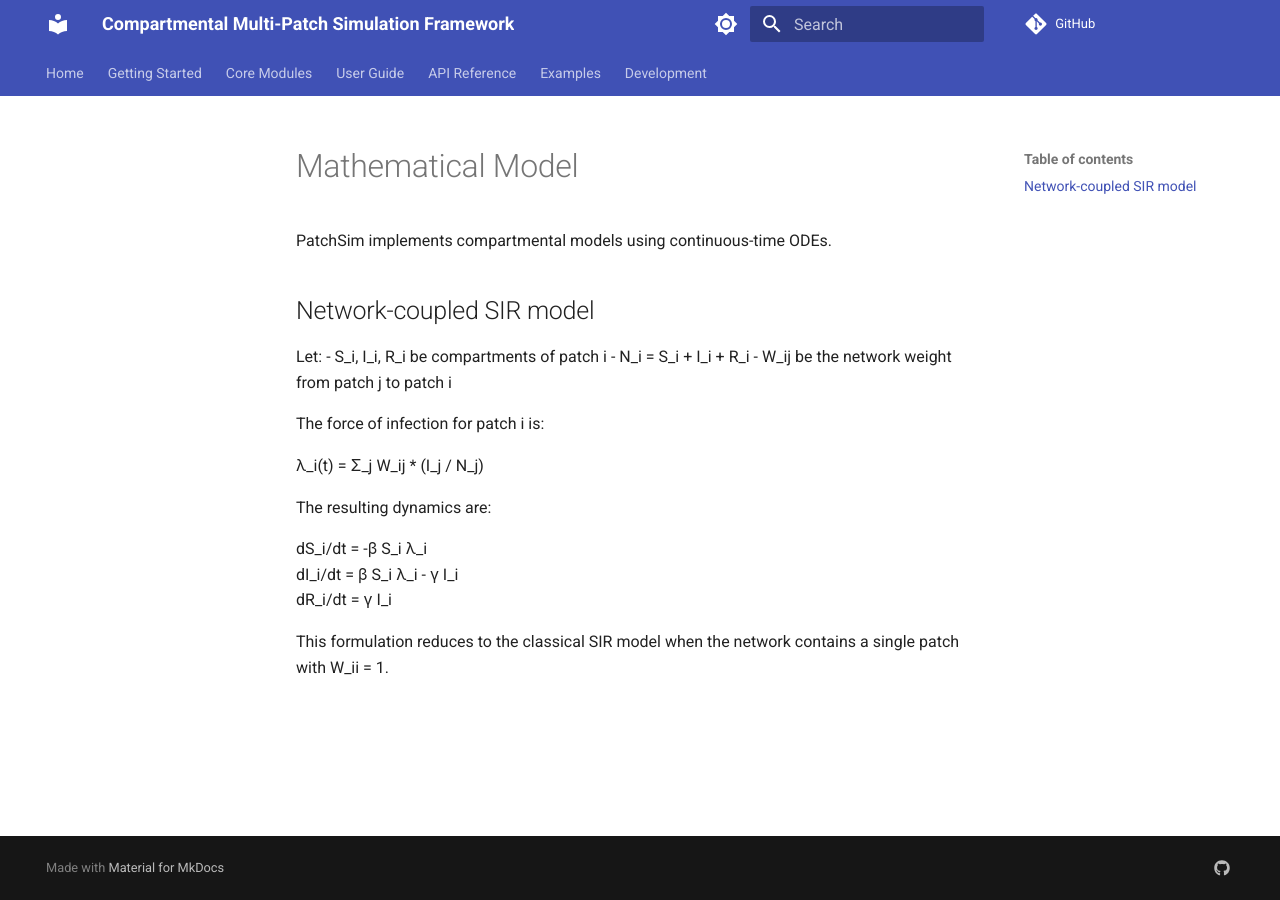
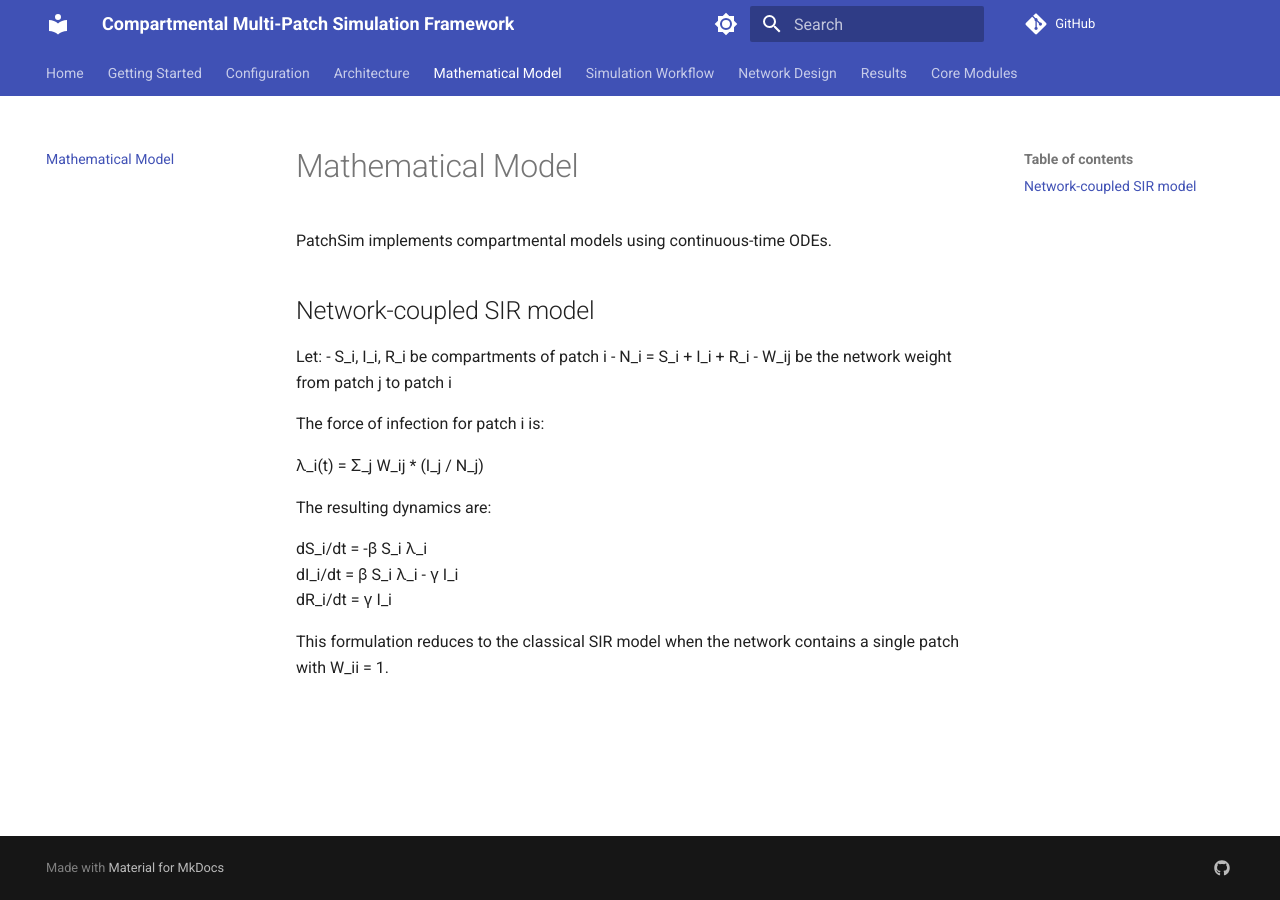
Before and after one commit to dsih-artpark/patchsim, an MkDocs documentation site: the page built from docs/mathematical-model.md, in a window 1280 px wide. Built offline with MkDocs 1.6.1 and Material for MkDocs 9.7.7, drawn with Linux system fonts in a browser that asks for light colours; comment, search, counter and statistics services are not loaded.

Commit message:
updated docs

```diff
--- a/mkdocs.yml
+++ b/mkdocs.yml
@@ -1,6 +1,6 @@
 
 site_name: Compartmental Multi-Patch Simulation Framework
-site_description: Documentation for modular metapopulation simulation framework for multi-disease epidemiological modelling.
+site_description: Documentation for a modular metapopulation simulation framework for multi-disease epidemiological modelling.
 site_author: Shreya Mukherjee
 repo_url: https://github.com/dsih-artpark/patchsim
 repo_name: GitHub
@@ -59,29 +59,21 @@ markdown_extensions:
 
 nav:
   - Home: index.md
-  - Getting Started:
-      - Installation: getting-started/installation.md
-      - Quick Start: getting-started/quickstart.md
+  - Getting Started: getting-started.md
+  - Configuration: configuration.md
+  - Architecture: architecture.md
+  - Mathematical Model: mathematical-model.md
+  - Simulation Workflow: simulation-workflow.md
+  - Network Design: network-design.md
+  - Results: results.md
   - Core Modules:
       - Overview: core/overview.md
       - Model: core/model.md
       - Network: core/network.md
       - Patch: core/patch.md
       - Simulation: core/simulation.md
-  - User Guide:
-      - Configuration: guide/configuration.md
-      - Running Simulations: guide/running.md
-      - Output & Visualization: guide/output.md
-  - API Reference:
-      - api/index.md
-  - Examples:
-      - Basic SIR Model: examples/sir.md
-      - Multi-Patch SEIR: examples/seir.md
-  - Development:
-      - Contributing: development/contributing.md
-      - Future Extensions: development/roadmap.md
 
 extra:
   social:
     - icon: fontawesome/brands/github
-      link: https://github.com/yourusername/yourrepo
+      link: https://github.com/dsih-artpark/patchsim
```
Also changed, not shown: docs/configuration.md (+23 -0 lines).
